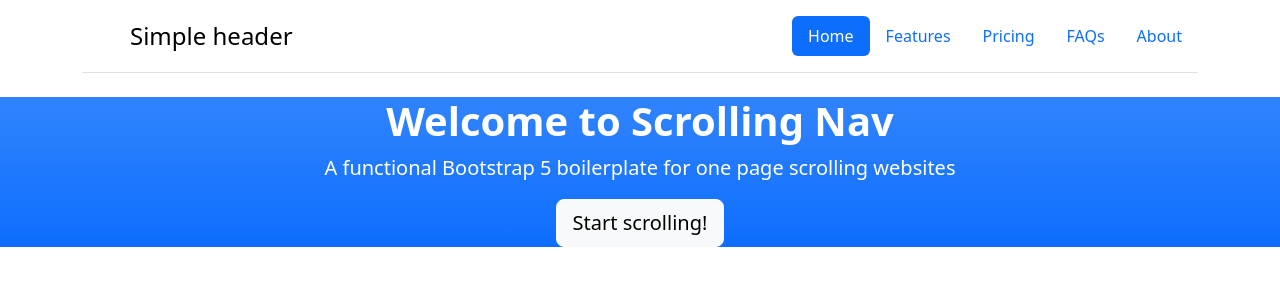
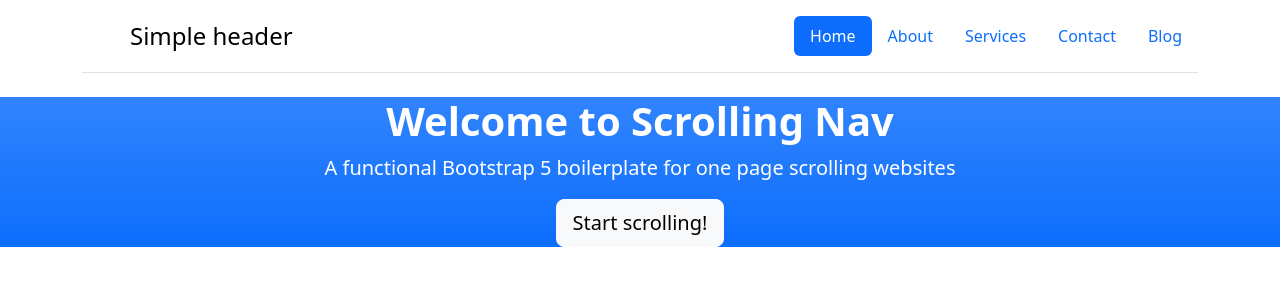
Before and after one commit to ahmed666916/company-website, a Django app: template templates/base.html in a window 1280 px wide. Shown: the top 300 px of the page. Run offline with Django 3.2, Linux system fonts and the light colour scheme; the template is opened without the code that fills it, so the values that code supplies are empty; some libraries are stand-ins or nearby versions.

Commit message:
changes nav bar links to home, about, services, contact and blog

```diff
--- a/templates/header.html
+++ b/templates/header.html
@@ -8,10 +8,10 @@
 
       <ul class="nav nav-pills">
         <li class="nav-item"><a href="#" class="nav-link active" aria-current="page">Home</a></li>
-        <li class="nav-item"><a href="#" class="nav-link">Features</a></li>
-        <li class="nav-item"><a href="#" class="nav-link">Pricing</a></li>
-        <li class="nav-item"><a href="#" class="nav-link">FAQs</a></li>
         <li class="nav-item"><a href="#" class="nav-link">About</a></li>
+        <li class="nav-item"><a href="#" class="nav-link">Services</a></li>
+        <li class="nav-item"><a href="#" class="nav-link">Contact</a></li>
+        <li class="nav-item"><a href="#" class="nav-link">Blog</a></li>
       </ul>
     </header>
   </div>
```
